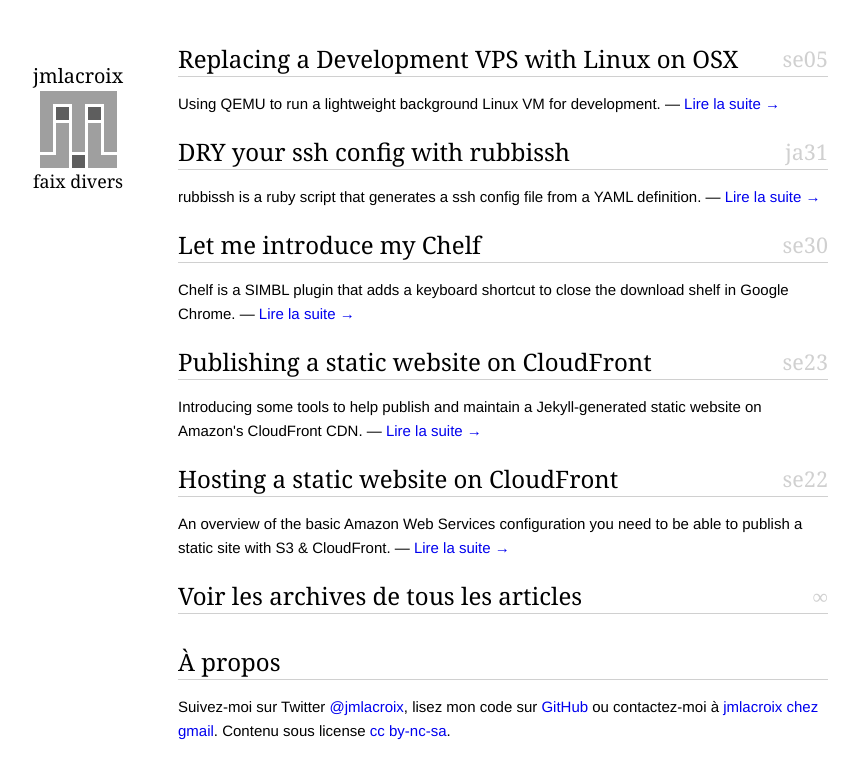
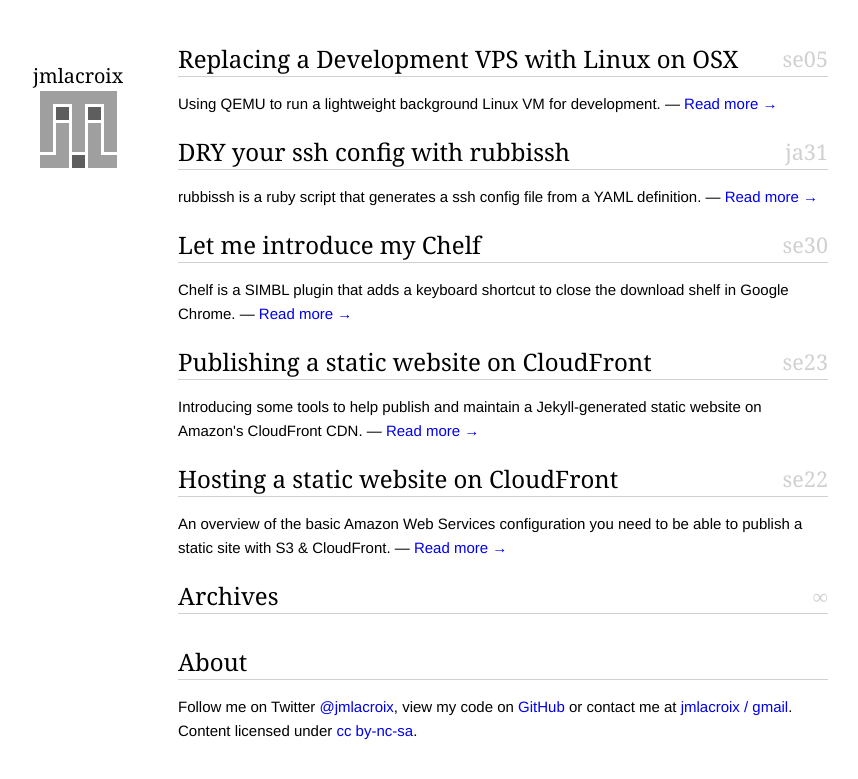
Before and after one commit to jmlacroix/jmlacroix.com-jekyll, a Jekyll site: the page built from index.html, in a window 1280 px wide. Shown: the top 779 px of the page, without its empty margins (137-995 px from the left). Built offline with Jekyll 4.4.1, drawn with Linux system fonts in a browser that asks for light colours; Markdown is read by kramdown in place of the engine named in the settings.

Commit message:
Ditch french.

```diff
--- a/_layouts/default.html
+++ b/_layouts/default.html
@@ -27,7 +27,7 @@
   <a href="/">
     <p>jmlacroix</p>
     <img src="/img/logo.png">
-    <p>faix divers</p>
+    <p></p>
   </a>
 </div>
 
--- a/index.html
+++ b/index.html
@@ -1,9 +1,9 @@
 ---
 layout: default
-title: faix divers
+title: homepage
 ---
 
-{% assign show_count = 5 %}
+{% assign show_count = 10 %}
 
 {% for post in site.posts %}
 
@@ -19,12 +19,12 @@
 
   {% if forloop.index <= show_count %}
     <p>{{ post.desc}} &mdash;
-      <a href="{{ post.url }}">Lire la suite &rarr;</a>
+      <a href="{{ post.url }}">Read more &rarr;</a>
     </p>
   {% endif %}
 
 {% endfor %}
-    <h1><a href="archives.html">Voir les archives de tous les articles</a> <span>∞</span></h1>
+    <h1><a href="archives.html">Archives</a> <span>∞</span></h1>
 
-  <h1 class="section">À propos</h1>
-  <p>Suivez-moi sur Twitter <a href="http://twitter.com/jmlacroix">@jmlacroix</a>, lisez mon code sur <a href="http://github.com/jmlacroix/">GitHub</a> ou contactez-moi à <a href="mailto:jmlacroix chez gmail">jmlacroix chez gmail</a>. Contenu sous license <a href="http://creativecommons.org/licenses/by-nc-sa/3.0/deed.fr_CA">cc by-nc-sa</a>.</p>
+  <h1 class="section">About</h1>
+  <p>Follow me on Twitter <a href="http://twitter.com/jmlacroix">@jmlacroix</a>, view my code on <a href="http://github.com/jmlacroix/">GitHub</a> or contact me at <a href="mailto:jmlacroix / gmail">jmlacroix / gmail</a>. Content licensed under <a href="http://creativecommons.org/licenses/by-nc-sa/3.0/deed.en_CA">cc by-nc-sa</a>.</p>
```
